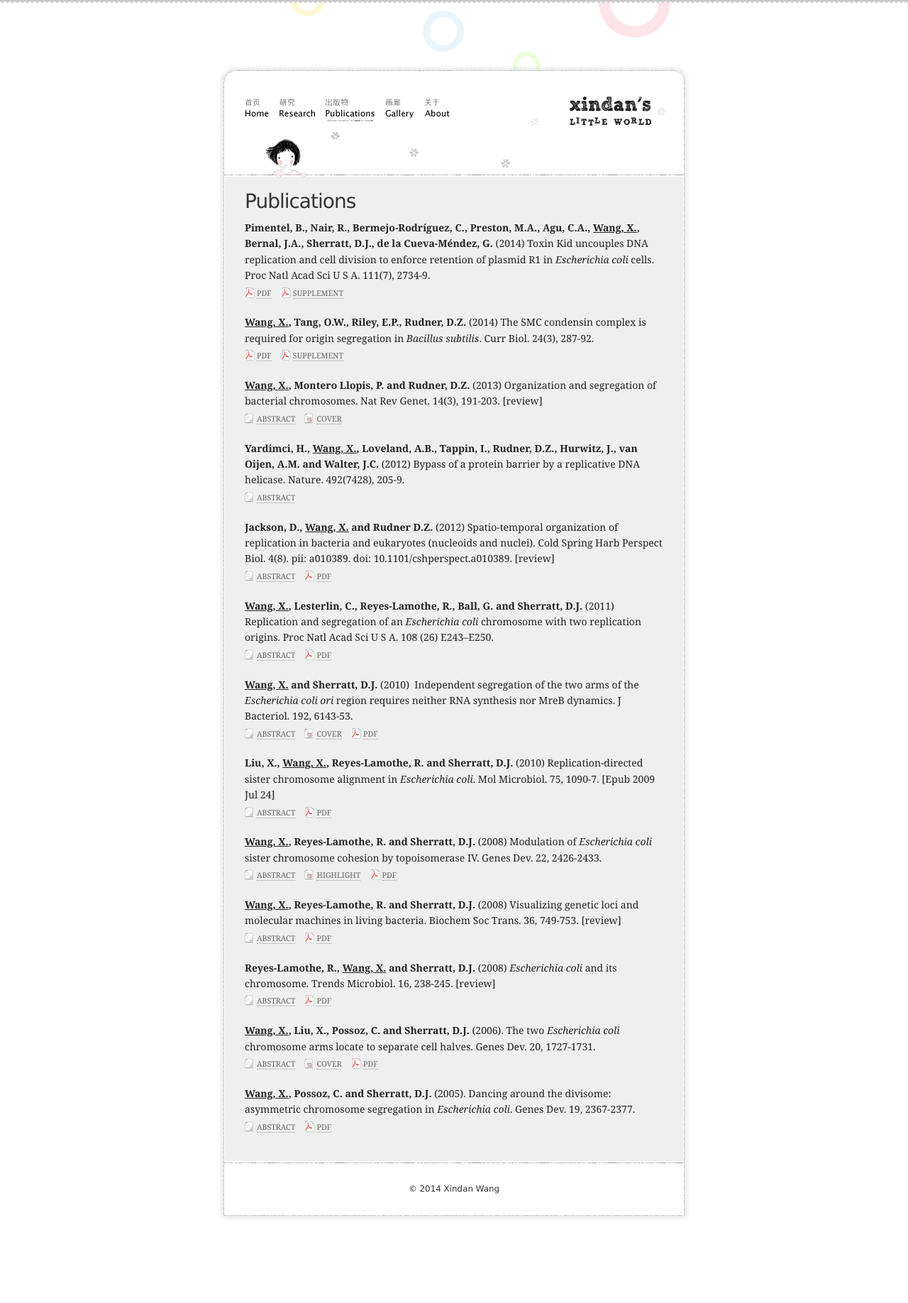
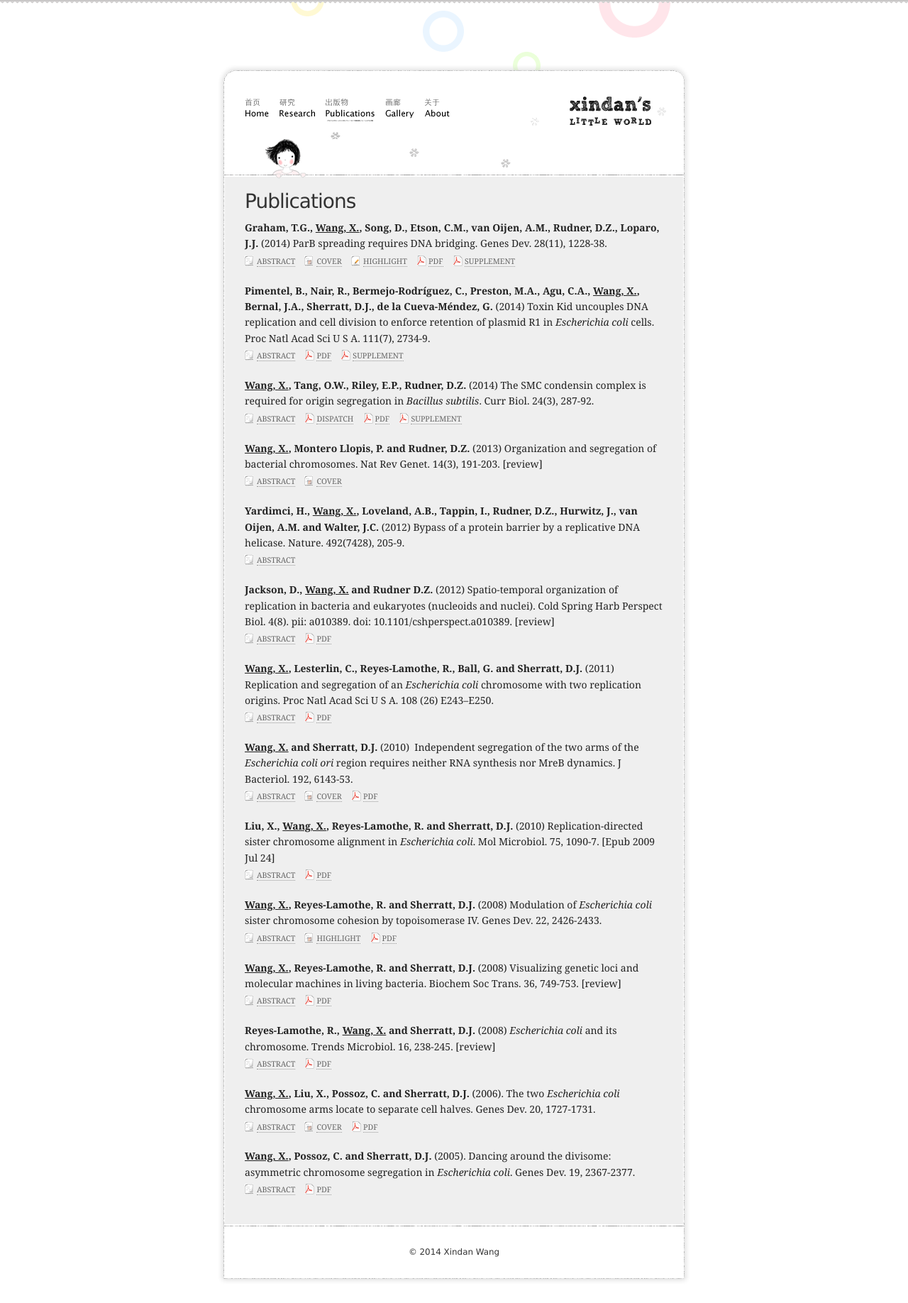
Before and after one commit to xindan/xindan.github.io, a Jekyll site: the page built from publications/index.html, in a window 1280 px wide. Shown: the whole page at 71% size. Built offline with Jekyll 4.4.1, drawn with Linux system fonts in a browser that asks for light colours; Markdown is read by kramdown in place of the engine named in the settings; before the commit the page ends 1747 px from its top, so only the background shows below that.

Commit message:
Add new pubs

```diff
--- a/media/css/screen.css
+++ b/media/css/screen.css
@@ -359,8 +359,12 @@ body.pub #main-content ul li p a.abs {
 	background-image: url(../images/icon_abs.gif);
 }
 
-body.pub #main-content ul li p a.cover {
+body.pub #main-content ul li p a.cov {
 	background-image: url(../images/icon_cover.gif);
+}
+
+body.pub #main-content ul li p a.hig {
+	background-image: url(../images/icon_high.gif);
 }
 
 body.pub #main-content ul li p a.pdf {
--- a/publications/index.html
+++ b/publications/index.html
@@ -9,8 +9,19 @@ class: pub
 	<h2>Publications</h2>
 	<ul>
 		<li>
+			<b>Graham, T.G., <u>Wang, X.</u>, Song, D., Etson, C.M., van Oijen, A.M., Rudner, D.Z., Loparo, J.J.</b> (2014) ParB spreading requires DNA bridging. Genes Dev. 28(11), 1228-38.
+			<p>
+				<a class="abs" href="http://genesdev.cshlp.org/content/28/11/1228.abstract"><span>Abstract</span></a>
+				<a class="cov" href="http://genesdev.cshlp.org/content/28/11.cover-expansion"><span>Cover</span></a>
+				<a class="hig" href="http://genesdev.cshlp.org/content/28/11/1140.abstract"><span>Highlight</span></a>
+				<a class="pdf" rel="nofollow" href="/media/pdfs/Graham_2014_GD.pdf"><span>PDF</span></a>
+				<a class="pdf" rel="nofollow" href="/media/pdfs/Graham_2014_GD_Supp.pdf"><span>Supplement</span></a>
+			</p>
+		</li>
+		<li>
 			<b>Pimentel, B., Nair, R., Bermejo-Rodríguez, C., Preston, M.A., Agu, C.A., <u>Wang, X.</u>, Bernal, J.A., Sherratt, D.J., de la Cueva-Méndez, G.</b> (2014) Toxin Kid uncouples DNA replication and cell division to enforce retention of plasmid R1 in <i>Escherichia coli</i> cells. Proc Natl Acad Sci U S A. 111(7), 2734-9.
 			<p>
+				<a class="abs" href="http://www.pnas.org/content/111/7/2734.long"><span>Abstract</span></a>
 				<a class="pdf" rel="nofollow" href="/media/pdfs/Pimentel_2014_PNAS.pdf"><span>PDF</span></a>
 				<a class="pdf" rel="nofollow" href="/media/pdfs/Pimental_2014_PNAS_SI.pdf"><span>Supplement</span></a>
 			</p>
@@ -18,6 +29,8 @@ class: pub
 		<li>
 			<b><u>Wang, X.</u>, Tang, O.W., Riley, E.P., Rudner, D.Z.</b> (2014) The SMC condensin complex is required for origin segregation in <i>Bacillus subtilis</i>. Curr Biol. 24(3), 287-92.
 			<p>
+				<a class="abs" href="http://www.cell.com/current-biology/abstract/S0960-9822(13)01505-4"><span>Abstract</span></a>
+				<a class="pdf" rel="nofollow" href="/media/pdfs/Cattoni_2014_Dispatch.pdf"><span>Dispatch</span></a>
 				<a class="pdf" rel="nofollow" href="/media/pdfs/Wang_2014_Curr_Bio.pdf"><span>PDF</span></a>
 				<a class="pdf" rel="nofollow" href="/media/pdfs/Wang_2014_Curr_Bio_Supp.pdf"><span>Supplement</span></a>
 			</p>
@@ -26,7 +39,7 @@ class: pub
 			<b><u>Wang, X.</u>, Montero Llopis, P. and Rudner, D.Z.</b> (2013) Organization and segregation of bacterial chromosomes. Nat Rev Genet. 14(3), 191-203. [review]
 			<p>
 				<a class="abs" href="http://www.nature.com/nrg/journal/v14/n3/full/nrg3375.html"><span>Abstract</span></a>
-				<a class="cover" rel="nofollow" href="/media/pdfs/Wang_2013_NRG_cover.pdf"><span>Cover</span></a>
+				<a class="cov" rel="nofollow" href="/media/pdfs/Wang_2013_NRG_cover.pdf"><span>Cover</span></a>
 			</p>
 		</li>
 		<li>
@@ -53,7 +66,7 @@ class: pub
 			<b><u>Wang, X.</u> and Sherratt, D.J.</b> (2010)  Independent segregation of the two arms of the <i>Escherichia coli ori</i> region requires neither RNA synthesis nor MreB dynamics. J Bacteriol. 192, 6143-53.
 			<p>
 				<a class="abs" href="http://jb.asm.org/cgi/content/abstract/192/23/6143"><span>Abstract</span></a>
-				<a class="cover" href="http://jb.asm.org/content/vol192/issue23/cover.dtl"><span>Cover</span></a>
+				<a class="cov" href="http://jb.asm.org/content/vol192/issue23/cover.dtl"><span>Cover</span></a>
 				<a class="pdf" rel="nofollow" href="/media/pdfs/Wang_2010_JBact.pdf"><span>PDF</span></a>
 			</p>
 		</li>
@@ -68,7 +81,7 @@ class: pub
 			<b><u>Wang, X.</u>, Reyes-Lamothe, R. and Sherratt, D.J.</b> (2008) Modulation of <i>Escherichia coli</i> sister chromosome cohesion by topoisomerase IV. Genes Dev. 22, 2426-2433.
 			<p>
 				<a class="abs" href="http://genesdev.cshlp.org/cgi/content/abstract/22/17/2426"><span>Abstract</span></a>
-				<a class="cover" href="http://genesdev.cshlp.org/cgi/content/abstract/22/17/2297"><span>Highlight</span></a>
+				<a class="cov" href="http://genesdev.cshlp.org/cgi/content/abstract/22/17/2297"><span>Highlight</span></a>
 				<a class="pdf" rel="nofollow" href="/media/pdfs/Wang_2008_GenDev.pdf"><span>PDF</span></a>
 			</p>
 		</li>
@@ -90,7 +103,7 @@ class: pub
 			<b><u>Wang, X.</u>, Liu, X., Possoz, C. and Sherratt, D.J.</b> (2006). The two <i>Escherichia coli</i> chromosome arms locate to separate cell halves. Genes Dev. 20, 1727-1731.
 			<p>
 				<a class="abs" href="http://www.genesdev.org/cgi/content/abstract/20/13/1727"><span>Abstract</span></a>
-				<a class="cover" href="http://www.genesdev.org/content/vol20/issue13/cover.shtml"><span>Cover</span></a>
+				<a class="cov" href="http://www.genesdev.org/content/vol20/issue13/cover.shtml"><span>Cover</span></a>
 				<a class="pdf" rel="nofollow" href="/media/pdfs/Wang_2006_GenDev.pdf"><span>PDF</span></a>
 			</p>
 		</li>
```
Also changed, not shown: media/images/icon_high.gif (added), 3 other files.
